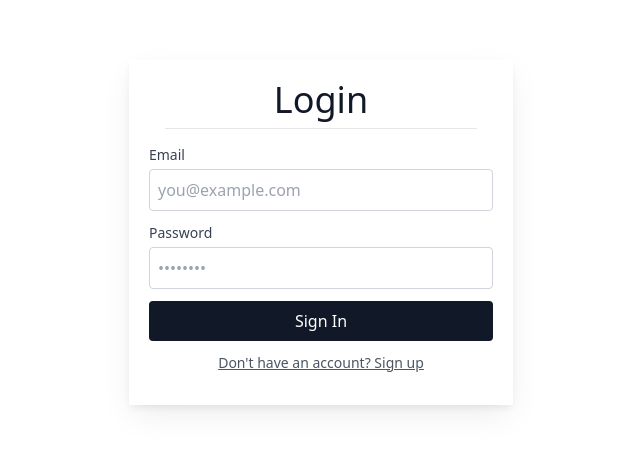
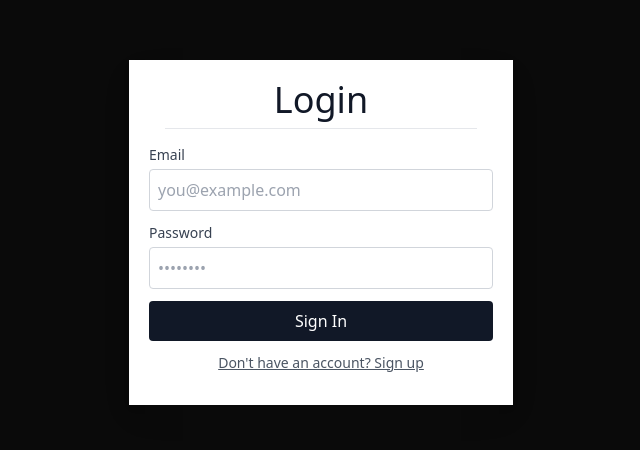
Before and after one commit to human-nature-design/auth-test-2, a Next.js app: page / in a window 1280 px wide. Shown: the part 168-618 px from the top of the page, without its empty margins (319-959 px from the left). Built offline with nearby package versions, Linux system fonts and the light colour scheme; no server answers.

Commit message:
tailwind universal styling

```diff
--- a/src/app/(protected)/todo-3/Todo-component.tsx
+++ b/src/app/(protected)/todo-3/Todo-component.tsx
@@ -62,7 +62,7 @@ export default function TodoList({ initialTodos = [] }: { initialTodos?: Todo[]
 
   return (
     <div className="max-w-2xl mx-auto p-4 w-full">
-      <h1 className="text-2xl font-bold mb-4">My Todos</h1>
+      <h1 className="text-2xl font-bold mb-4s text-white">My Todos</h1>
 
       {/* Add todo form */}
       <form
--- a/src/app/layout.tsx
+++ b/src/app/layout.tsx
@@ -19,7 +19,9 @@ export default function RootLayout({ children }: { children: React.ReactNode })
           rel="stylesheet"
         />
       </head>
-      <body>
+      <body
+
+      className="bg-default-background ">
 
             {children}
 
```
